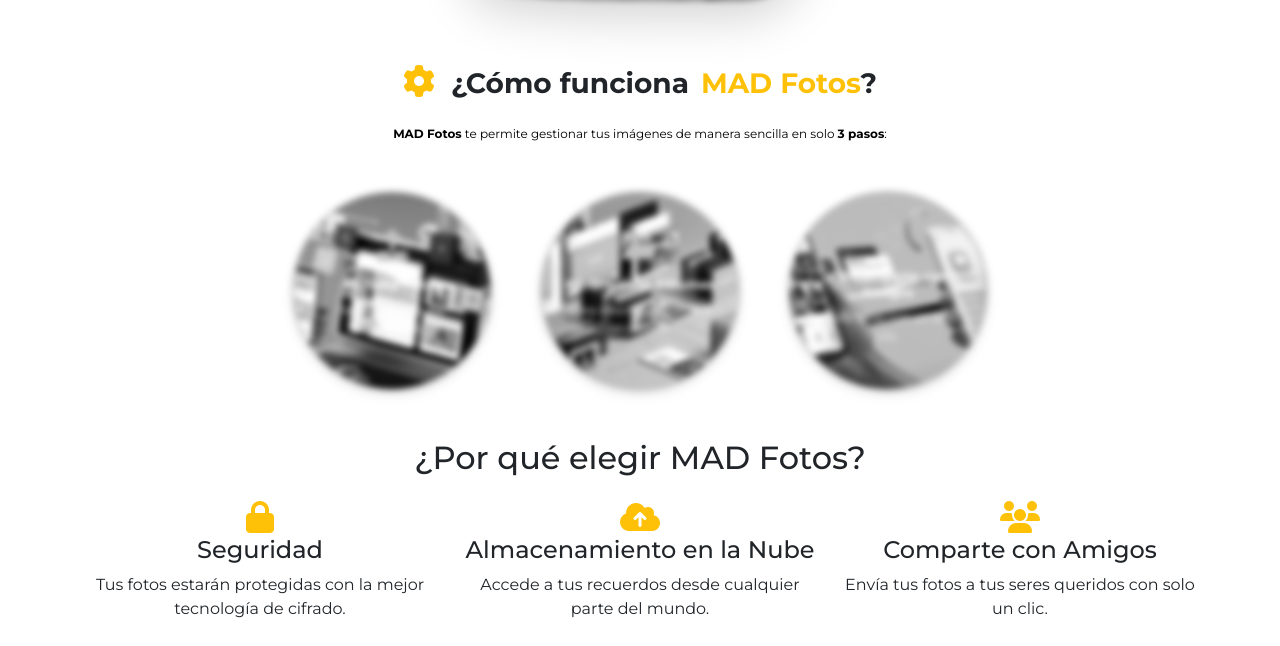
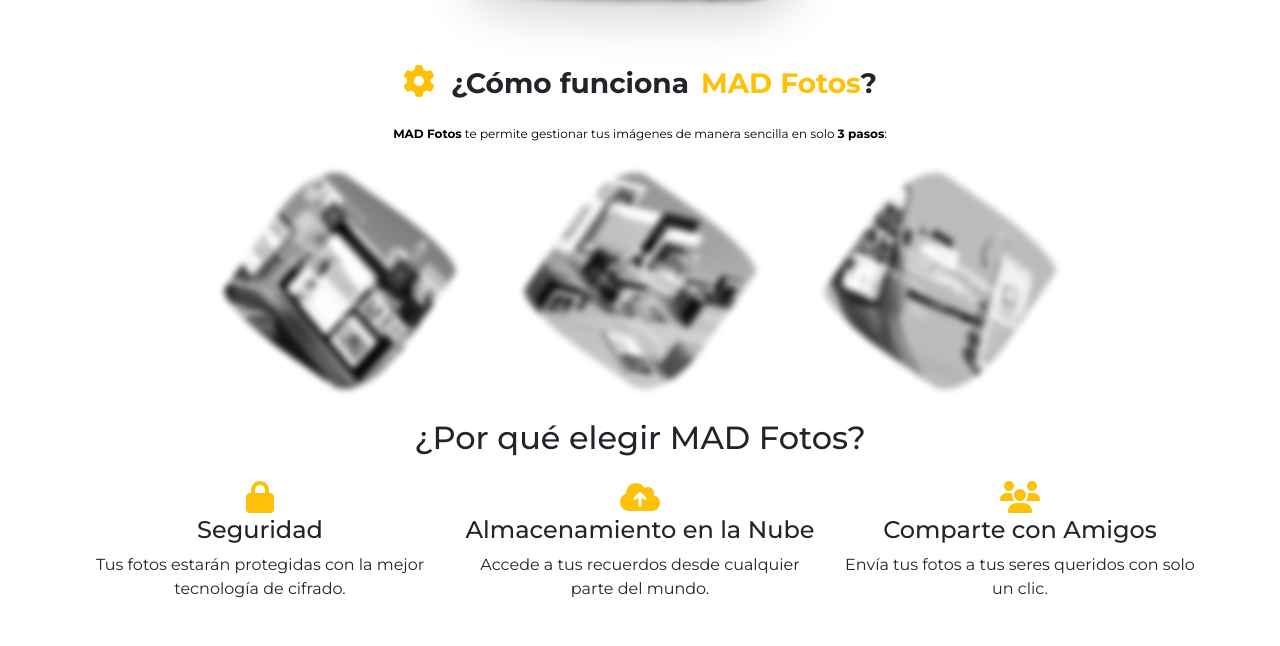
Before and after one commit to miltonfruiz/madfotos, a Flask app: page / in a window 1280 px wide. Shown: the part 1180-1826 px from the top of the page. Run offline with Flask 3, Linux system fonts and the light colour scheme; some libraries are stand-ins or nearby versions; some web fonts are replaced.

Commit message:
Actualización 02/02: Agregado efectos de rotacion a contenedores circulares

```diff
--- a/static/style.css
+++ b/static/style.css
@@ -133,51 +133,31 @@ footer a {
 #h6-steps {
   font-size: 13px;
 }
-.feature-circle {
+#circle-one,
+#circle-two,
+#circle-three {
   width: 180px;
   height: 180px;
-  border-radius: 50%;
-  border: 2px solid #ffc107;
+  background-size: cover;
+  background-position: center;
+  background-repeat: no-repeat;
+  border-radius: 20% 50% / 40% 10%;
   display: flex;
   flex-direction: column;
   align-items: center;
   justify-content: center;
   text-align: center;
-  padding: 15px;
-  background: white;
-  box-shadow: 0px 4px 10px rgba(0, 0, 0, 0.1);
-  transition: transform 0.3s ease-in-out;
-  position: relative;
-  overflow: hidden;
-}
-
-#circle-one:hover,
-#circle-two:hover,
-#circle-three:hover {
-  transform: scale(1.03);
-  border: 1px solid #ffc107;
-  filter: grayscale(0%);
-  box-shadow: rgba(0, 0, 0, 0.35) 0px 5px 15px;
-}
-
-#circle-one,
-#circle-two,
-#circle-three {
-  width: 200px;
-  height: 200px;
-  background-size: cover;
-  background-position: center;
-  background-repeat: no-repeat;
-  border-radius: 50%;
   padding: 20px;
   display: flex;
   flex-direction: column;
   align-items: center;
   justify-content: center;
   filter: grayscale(100%) blur(3px);
-  transition: filter 0.5s ease-in-out, border-color 0.5s ease-in-out,
-    border-radius 0.5s ease-in-out, transform 0.3s ease-in-out,
-    box-shadow 0.3s ease-in-out, opacity 0.3s ease-in-out;
+  transform: rotate(35deg);
+  transition: transform 0.5s ease-in-out, filter 0.5s ease-in-out,
+    border-color 0.5s ease-in-out, border-radius 0.5s ease-in-out,
+    transform 0.3s ease-in-out, box-shadow 0.3s ease-in-out,
+    opacity 0.3s ease-in-out;
 }
 #circle-one {
   background-image: url(./images/sube.jpg);
@@ -188,7 +168,15 @@ footer a {
 #circle-three {
   background-image: url(./images/comparte.jpg);
 }
-
+#circle-one:hover,
+#circle-two:hover,
+#circle-three:hover {
+  transform: rotate(0deg) scale(1.1);
+  border-radius: 50%;
+  border: 1px solid #ffc107;
+  filter: grayscale(0%);
+  box-shadow: rgba(0, 0, 0, 0.35) 0px 5px 15px;
+}
 @media (max-width: 768px) {
   .feature-circle {
     width: 150px;
--- a/templates/presentacion.html
+++ b/templates/presentacion.html
@@ -4,6 +4,12 @@
     <meta charset="UTF-8" />
     <meta name="viewport" content="width=device-width, initial-scale=1.0" />
     <title>Bienvenido a Mad Fotos</title>
+    <link
+      rel="shortcut icon"
+      href="../static/images/madfotos.ico"
+      type="image/x-icon"
+    />
+
     <link
       rel="stylesheet"
       href="{{ url_for('static', filename='style.css') }}"
@@ -173,22 +179,23 @@
         gestionar tus imágenes de manera sencilla en solo
         <strong> 3 pasos</strong>:
       </p>
-      <div class="row mt-5 mb-5 d-flex justify-content-center gap-5">
-        <div id="circle-one" class="col-md-3 feature-circle">
-          <i class="fa-solid fa-upload text-warning"></i>
-          <h6 id="h6-steps" class="mt-3 fw-bold text-white">#1. Sube Fotos</h6>
+      <div class="d-flex justify-content-evenly mx-5 my-5">
+        <div id="circle-one" class="col-md-3">
+          <h6 id="h6-steps" class="mt-3 fw-bold text-white">
+            <i class="fa-solid fa-upload text-warning"></i>#1. Sube Fotos
+          </h6>
           <p id="p-como-funciona">Selecciona y sube imágenes.</p>
         </div>
-        <div id="circle-two" class="col-md-3 feature-circle">
-          <i class="fa-solid fa-folder-open text-warning"></i>
+        <div id="circle-two" class="col-md-3">
           <h6 id="h6-steps" class="mt-3 fw-bold text-white">
+            <i class="fa-solid fa-folder-open text-warning"></i>
             #2. Organiza Álbumes
           </h6>
           <p id="p-como-funciona">Crea álbumes y clasifica recuerdos.</p>
         </div>
-        <div id="circle-three" class="col-md-3 feature-circle">
-          <i class="fa-solid fa-share-nodes text-warning"></i>
+        <div id="circle-three" class="col-md-3">
           <h6 id="h6-steps" class="mt-3 fw-bold text-white">
+            <i class="fa-solid fa-share-nodes text-warning"></i>
             #3. Comparte con Amigos
           </h6>
           <p id="p-como-funciona">Envía fotos con un solo clic.</p>
```
